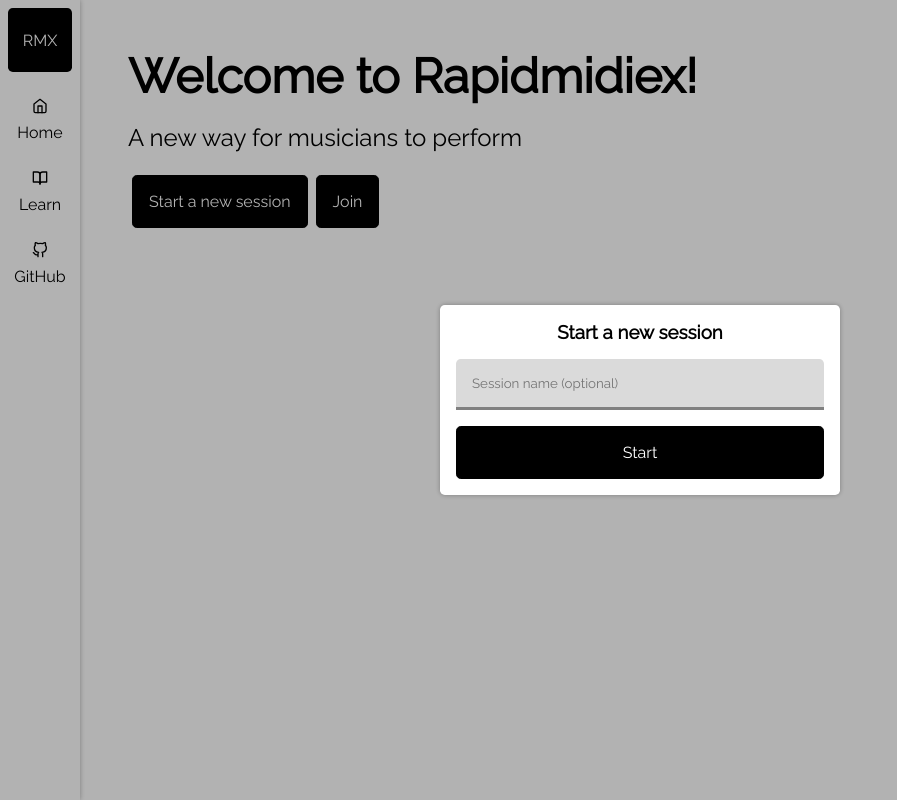
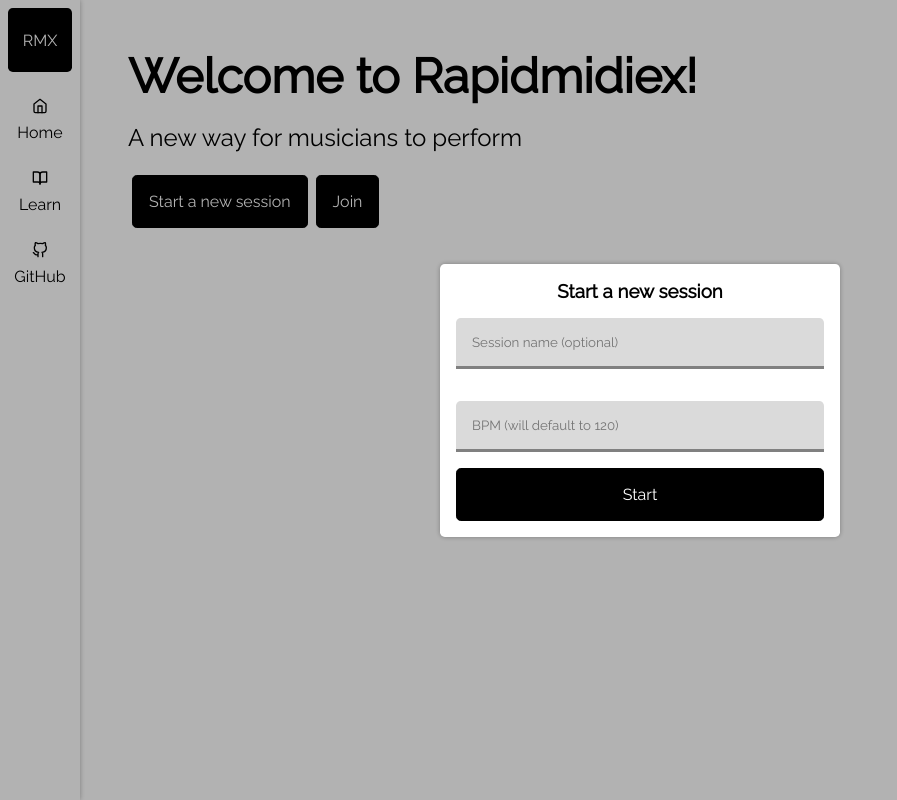
Before and after one commit to rog-golang-buddies/rmx-web, a Svelte app: page / in a window 1280 px wide. Both pictures are taken after a click on the button "Start a new session". Shown: the whole page, without its empty margins (0-897 px from the left). Built offline with nearby package versions, Linux system fonts and the light colour scheme.

Commit message:
added BPM to create session modal

```diff
--- a/src/modals/CreateSessionModal.svelte
+++ b/src/modals/CreateSessionModal.svelte
@@ -4,6 +4,8 @@
 
     export let closeFunc;
 
+    let name: string = "";
+    let bpm: number;
     function CreateSession() {
         api.post('/jam')
             .then((res) => {
@@ -19,11 +21,19 @@
     <form class="new_session-form" on:submit|preventDefault={CreateSession}>
         <h3>Start a new session</h3>
         <input
+            bind:value={name}
             class="inpt"
             type="text"
             name="name"
             id="name"
             placeholder="Session name (optional)" />
+        <input
+            bind:value={bpm}
+            class="inpt"
+            type="number"
+            name="bpm"
+            id="bpm"
+            placeholder="BPM (will default to 120)" />
         <button class="btn" type="submit">Start</button>
     </form>
 </Modal>
```
